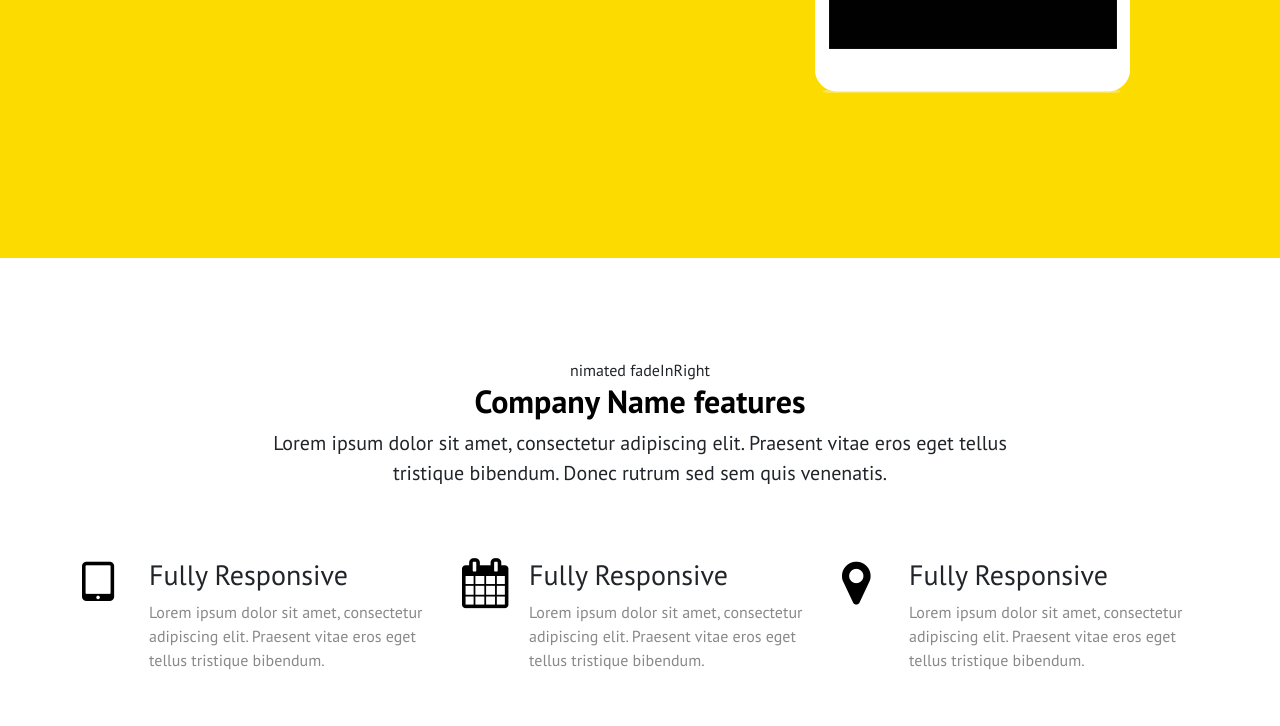
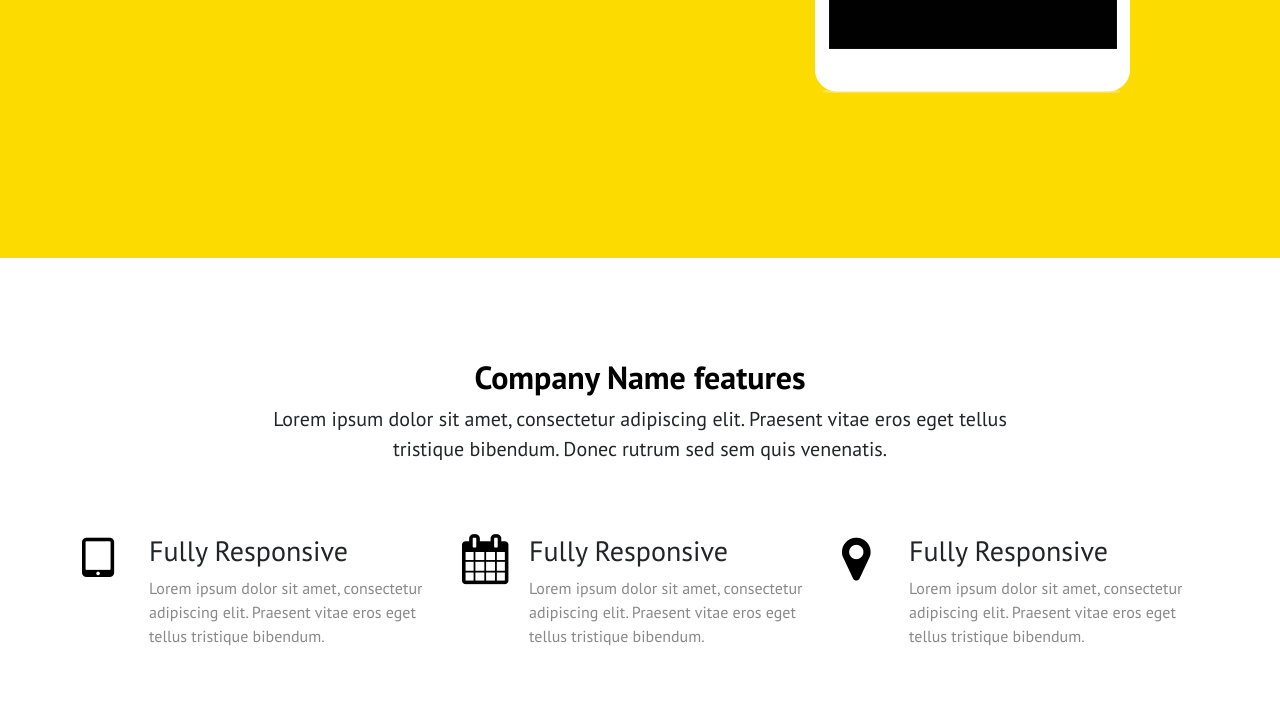
Before and after one commit to igalVilensky/Bootstrap-project, a plain HTML site: page index.html in a window 1280 px wide. Shown: the part 538-1264 px from the top of the page. Drawn offline with nearby package versions, Linux system fonts and the light colour scheme.

Commit message:
quick fix

```diff
--- a/index.html
+++ b/index.html
@@ -108,7 +108,6 @@
         <div class="row">
           <div class="col-lg-12">
             <div class="title">
-              nimated fadeInRight
               <h2 class="title__main">Company Name features</h2>
               <p class="title__text">
                 Lorem ipsum dolor sit amet, consectetur adipiscing elit.
```
